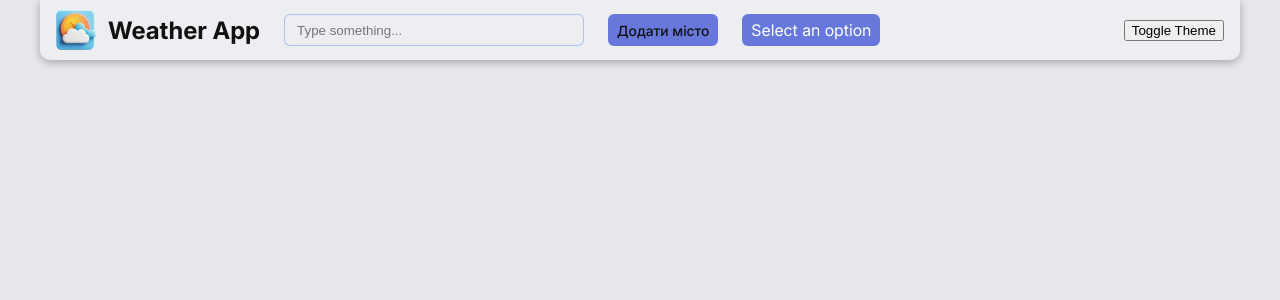
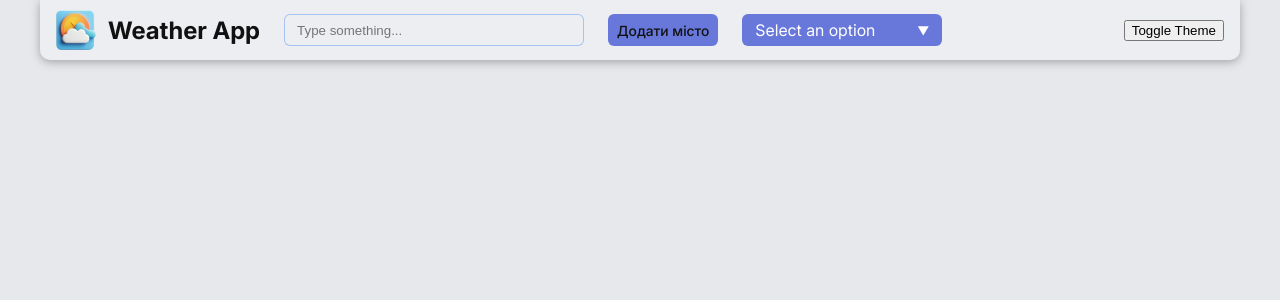
Before and after one commit to slepo99/Weather-App, a Vue app: page / in a window 1280 px wide. Shown: the top 300 px of the page. Built offline with nearby package versions, Linux system fonts and the light colour scheme.

Commit message:
dropdown styling

```diff
--- a/src/components/AppHeader/index.vue
+++ b/src/components/AppHeader/index.vue
@@ -24,7 +24,7 @@
           Додати місто
         </template>
       </CustomBtn>
-        <CustomDropdown v-model="selected" :options="['UK', 'EN', 'ENqweqweqweqweqwe']" />
+        <CustomDropdown v-model="selected" :options="['UK', 'EN', 'ENqweqweqweqweqweqweqweqwe']" style="max-width: 200px;"/>
 
     </div>
     <button @click="themeStore.toggleTheme">Toggle Theme</button>
--- a/src/components/UI/CustomDropdown.vue
+++ b/src/components/UI/CustomDropdown.vue
@@ -1,48 +1,85 @@
 <template>
-  <div class="custom-dropdown-wrapper">
-    <div @click="isOpen = !isOpen" class="custom-dropdown">
-      {{ modelValue || props.placeholder || 'Select an option' }}
+  <div
+    ref="dropdownRef"
+    class="custom-dropdown-wrapper"
+    tabindex="0"
+    role="combobox"
+    aria-haspopup="listbox"
+    :aria-expanded="isOpen"
+    @click="toggleDropdown"
+  >
+    <div class="custom-dropdown">
+      <span class="selected-text">
+        {{ modelValue || props.placeholder || "Select an option" }}</span
+      >
+      <span class="dropdown-chevron" :class="{ rotated: isOpen }"> ▼ </span>
     </div>
     <div
       :class="{ 'custom-dropdown-options-active': isOpen }"
       class="custom-dropdown-options"
     >
-      <div v-for="option in props.options" :key="option" class="custom-dropdown-element" @click="selectOption(option)">
-        {{ option }}
+      <div
+        v-for="option in props.options"
+        :key="option"
+        class="custom-dropdown-element selected-text"
+        @click.stop="selectOption(option)"
+      >
+        <span class="option-text" :title="String(option)">
+          {{ option }}
+        </span>
       </div>
     </div>
   </div>
 </template>
 
 <script setup lang="ts">
-import {  ref } from "vue";
+import { ref, onMounted, onBeforeUnmount } from "vue";
 const props = defineProps<{
   options: (string | number)[];
   placeholder?: string;
 }>();
 const modelValue = defineModel<string | number | null>({
   default: null,
-  required: false
+  required: false,
 });
 const isOpen = ref(false);
+const dropdownRef = ref<HTMLElement | null>(null);
 
+const toggleDropdown = () => {
+  isOpen.value = !isOpen.value;
+};
+const closeDropdown = () => {
+  isOpen.value = false;
+};
+const handleClickOutside = (e: MouseEvent) => {
+  if (dropdownRef.value && !dropdownRef.value.contains(e.target as Node)) {
+    closeDropdown();
+  }
+};
 function selectOption(option: string | number) {
   modelValue.value = option;
   isOpen.value = false;
 }
 
+onMounted(() => {
+  document.addEventListener("click", handleClickOutside);
+});
 
+onBeforeUnmount(() => {
+  document.removeEventListener("click", handleClickOutside);
+});
 </script>
 
-<style scoped lang="scss">
+<!-- <style scoped lang="scss">
 .custom-dropdown-wrapper {
   position: relative;
 }
 .custom-dropdown {
   display: inline-flex;
   align-items: center;
+  justify-content: space-between;
   gap: 8px;
-  padding: 4px 8px;
+  padding: 4px 12px;
   background-color: var(--btn-bg);
   color: #fff;
   border: none;
@@ -51,8 +88,13 @@ function selectOption(option: string | number) {
   transition: all 0.3s ease;
   border: 1px solid transparent;
   height: 32px;
-  z-index: 3 !important;
+  z-index: 3 ;
   position: relative;
+}
+.dropdown-chevron {
+  font-size: 12px;
+  transition: transform 0.25s ease;
+  margin-left: auto;
 }
 .custom-dropdown-options {
   position: absolute;
@@ -82,4 +124,94 @@ function selectOption(option: string | number) {
 .custom-dropdown-element:hover {
   background-color: rgba(59, 130, 246, 0.2);
 }
+</style> -->
+<style scoped lang="scss">
+.custom-dropdown-wrapper {
+  position: relative;
+  display: inline-block;
+  width: 100%;
+}
+
+.custom-dropdown {
+  display: inline-flex;
+  align-items: center;
+  justify-content: space-between;
+  gap: 8px;
+  padding: 4px 12px;
+  background-color: var(--btn-bg);
+  color: #fff;
+  border: 1px solid transparent;
+  border-radius: 6px;
+  cursor: pointer;
+  transition: all 0.3s ease;
+  height: 32px;
+  width: 100%;
+  z-index: 3;
+  overflow: hidden;
+}
+
+.dropdown-chevron {
+  font-size: 12px;
+  transition: transform 0.25s ease;
+  margin-left: auto;
+}
+
+.dropdown-chevron.rotated {
+  transform: rotate(180deg);
+}
+
+.custom-dropdown-options {
+  position: absolute;
+  top: 100%;
+  margin-top: 4px;
+  background-color: var(--content-bg);
+  border-radius: 6px;
+  box-shadow: $block-shadow;
+  padding: 8px 0;
+  width: 100%;
+  min-width: 100%;
+  overflow: hidden;
+  transform-origin: top;
+  transform: scaleY(0);
+  transition: transform 0.25s ease;
+  z-index: 10;
+  max-height: 240px;
+}
+
+.custom-dropdown-options-active {
+  transform: scaleY(1);
+  overflow-y: auto;
+}
+
+.custom-dropdown-element {
+  cursor: pointer;
+  height: 32px;
+  padding: 0 12px;
+  display: flex;
+  align-items: center;
+}
+
+.custom-dropdown-element:hover,
+.custom-dropdown-element.selected {
+  background-color: rgba(59, 130, 246, 0.2);
+}
+
+.custom-dropdown-element.selected {
+  font-weight: 500;
+}
+.selected-text {
+  flex: 1;
+  white-space: nowrap;
+  overflow: hidden;
+  text-overflow: ellipsis;
+  min-width: 0;
+}
+.option-text {
+  width: 100%;
+  white-space: nowrap;
+  overflow: hidden;
+  text-overflow: ellipsis;
+  min-width: 0;
+  display: block;
+}
 </style>
--- /dev/null
+++ b/src/components/UI/draft.vue
@@ -0,0 +1,190 @@
+<template>
+  <div class="custom-dropdown-wrapper" ref="wrapperRef">
+    <!-- Основная кнопка -->
+    <div
+      class="custom-dropdown"
+      :class="{ open: isOpen }"
+      @click="toggleDropdown"
+    >
+      <span class="selected-text">
+        {{ selectedOption ?? placeholder }}
+      </span>
+      <span class="dropdown-arrow">▼</span>
+    </div>
+
+    <!-- Список опций -->
+    <div
+      :class="{ 'custom-dropdown-options-active': isOpen }"
+      class="custom-dropdown-options"
+    >
+      <div
+        v-for="(option, index) in options"
+        :key="index"
+        class="custom-dropdown-element"
+        :class="{ active: option === selectedOption }"
+        @click="selectOption(option)"
+      >
+        {{ option }}
+      </div>
+
+      <div v-if="options.length === 0" class="no-options">Нет вариантов</div>
+    </div>
+  </div>
+</template>
+
+<script setup lang="ts">
+import { ref, onMounted, onBeforeUnmount, watch, nextTick } from "vue";
+
+const props = defineProps<{
+  options: (string | number)[];
+  modelValue?: string | number | null;
+  placeholder?: string;
+}>();
+
+const emit = defineEmits<{
+  "update:modelValue": [value: string | number | null];
+}>();
+
+const wrapperRef = ref<HTMLElement | null>(null);
+const isOpen = ref(false);
+
+const selectedOption = ref<string | number | null>(props.modelValue ?? null);
+
+function initDefaultSelection() {
+  if (selectedOption.value === null && props.options.length > 0) {
+    const firstOption = props.options[0];
+    selectedOption.value = firstOption;
+    emit("update:modelValue", firstOption);
+  }
+}
+
+// Следим за изменениями options и modelValue
+watch(
+  () => props.options,
+  () => {
+    initDefaultSelection();
+  },
+  { immediate: true, deep: true },
+);
+
+watch(
+  () => props.modelValue,
+  (newVal) => {
+    selectedOption.value = newVal;
+  },
+);
+
+const toggleDropdown = () => {
+  isOpen.value = !isOpen.value;
+};
+
+const selectOption = (option: string | number) => {
+  selectedOption.value = option;
+  emit("update:modelValue", option);
+  isOpen.value = false;
+};
+
+const handleClickOutside = (e: MouseEvent) => {
+  if (wrapperRef.value && !wrapperRef.value.contains(e.target as Node)) {
+    isOpen.value = false;
+  }
+};
+
+onMounted(() => {
+  initDefaultSelection();
+
+  document.addEventListener("click", handleClickOutside);
+});
+
+onBeforeUnmount(() => {
+  document.removeEventListener("click", handleClickOutside);
+});
+</script>
+
+<style scoped lang="scss">
+/* Стили оставляем те же, что были в предыдущей версии */
+.custom-dropdown-wrapper {
+  position: relative;
+  width: 100%;
+  max-width: 300px;
+}
+
+.custom-dropdown {
+  display: flex;
+  align-items: center;
+  justify-content: space-between;
+  padding: 0 12px;
+  height: 32px;
+  background-color: var(--btn-bg);
+  color: #fff;
+  border: 1px solid transparent;
+  border-radius: 6px;
+  cursor: pointer;
+  transition: all 0.25s ease;
+  user-select: none;
+}
+
+.custom-dropdown:hover {
+  background-color: rgba(255, 255, 255, 0.1);
+}
+.custom-dropdown.open {
+  border-color: rgba(59, 130, 246, 0.6);
+  box-shadow: 0 0 0 3px rgba(59, 130, 246, 0.15);
+}
+
+.selected-text {
+  flex: 1;
+  overflow: hidden;
+  text-overflow: ellipsis;
+  white-space: nowrap;
+}
+
+.dropdown-arrow {
+  font-size: 12px;
+  transition: transform 0.25s ease;
+  margin-left: 8px;
+}
+
+.custom-dropdown.open .dropdown-arrow {
+  transform: rotate(180deg);
+}
+
+.custom-dropdown-options {
+  position: absolute;
+  top: 36px;
+  left: 0;
+  right: 0;
+  background-color: var(--content-bg);
+  border-radius: 6px;
+  box-shadow: $block-shadow;
+  padding: 6px 0;
+  overflow: hidden;
+  transform-origin: top;
+  transform: scaleY(0);
+  transition: transform 0.25s ease;
+  z-index: 100;
+  max-height: 240px;
+}
+
+.custom-dropdown-options-active {
+  transform: scaleY(1);
+  overflow-y: auto;
+}
+
+.custom-dropdown-element {
+  padding: 8px 12px;
+  cursor: pointer;
+}
+
+.custom-dropdown-element:hover,
+.custom-dropdown-element.active {
+  background-color: rgba(59, 130, 246, 0.2);
+}
+
+.no-options {
+  padding: 10px 12px;
+  color: #888;
+  text-align: center;
+  font-size: 13px;
+}
+</style>
```
